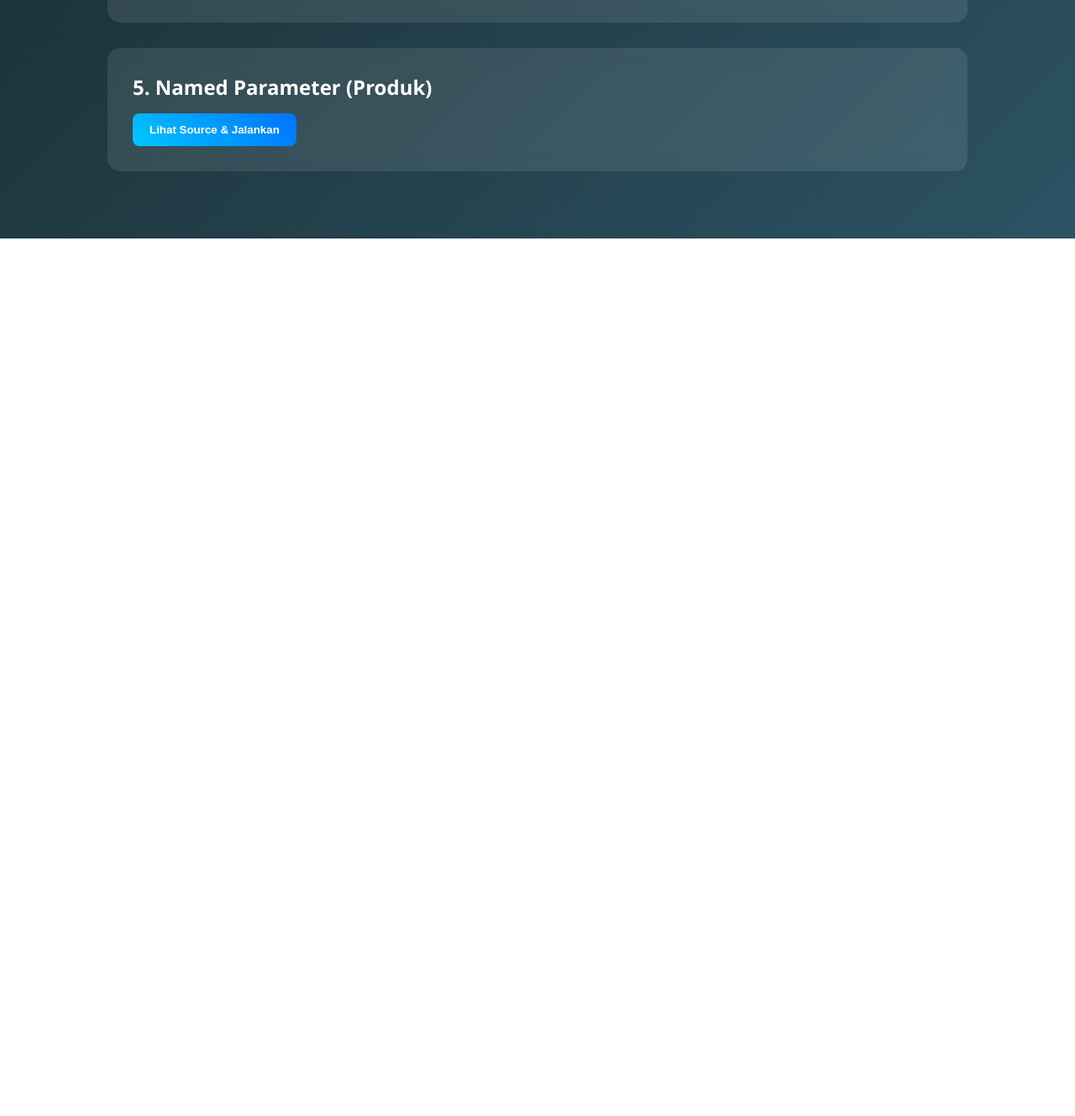
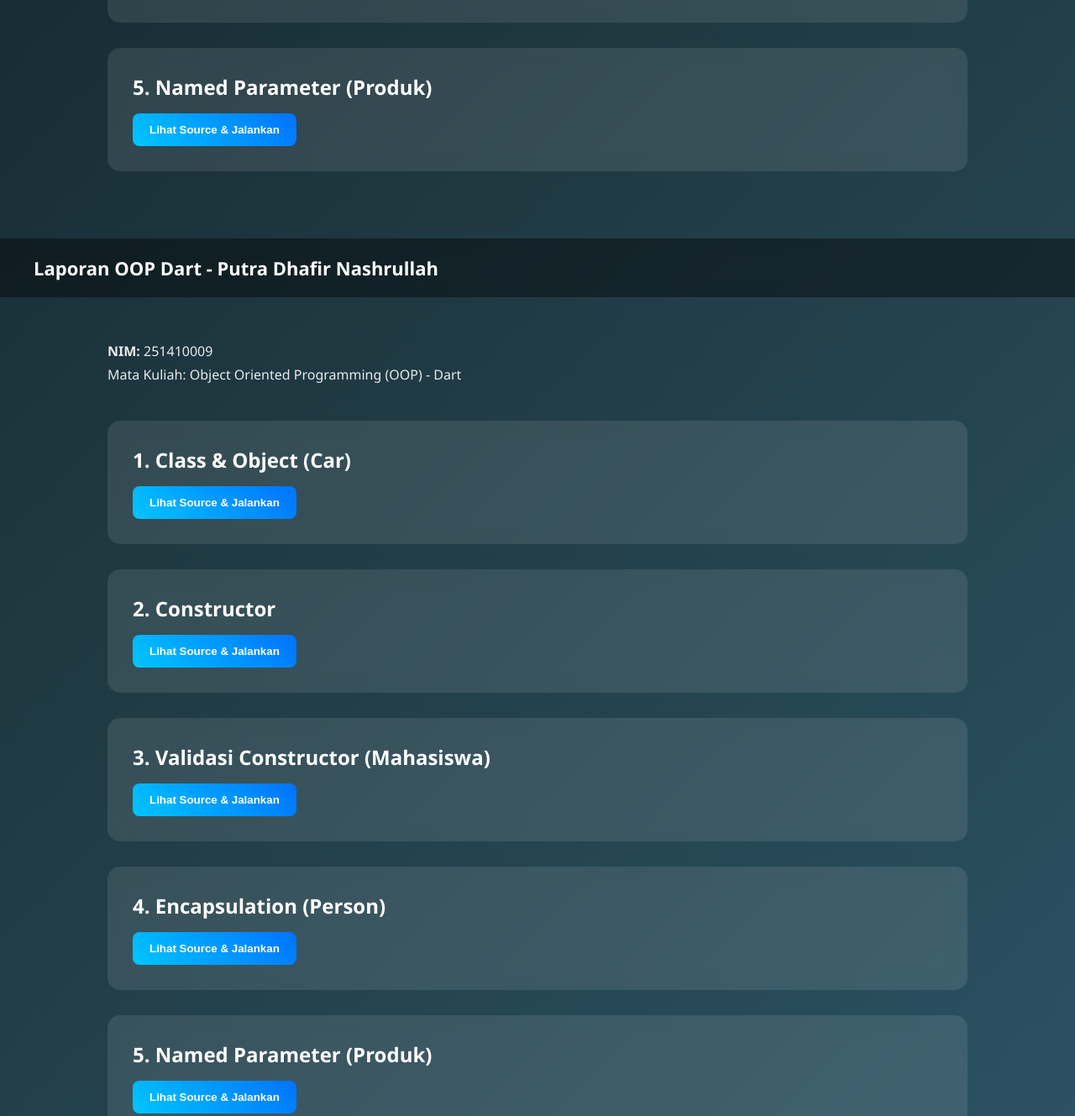
Before and after one commit to putradhafir/PUTRADHAFIRNASHRULLAH, a plain HTML site: page index.html in a window 1280 px wide. Shown: the part 869-2198 px from the top of the page at 84% size. Before the commit the page ends 1153 px from the top, so only its background shows below. Drawn offline with Linux system fonts and the light colour scheme.

Commit message:
Update NIM and add styling to index.html

```diff
--- a/index.html
+++ b/index.html
@@ -115,7 +115,7 @@ button:hover{
 <div class="container">
 
 <div class="profile">
-<b>NIM:</b> 251410024 <br>
+<b>NIM:</b> 251410009 <br>
 Mata Kuliah: Object Oriented Programming (OOP) - Dart
 </div>
 
@@ -168,3 +168,183 @@ function closeModal(){
 
 </body>
 </html>
+
+<!DOCTYPE html>
+<html lang="id">
+<head>
+<meta charset="UTF-8">
+<meta name="viewport" content="width=device-width, initial-scale=1.0">
+<title>Laporan OOP Dart - Putra Dhafir</title>
+
+<style>
+*{
+  margin:0;
+  padding:0;
+  box-sizing:border-box;
+}
+
+body{
+  font-family: 'Segoe UI', sans-serif;
+  background: linear-gradient(135deg,#0f2027,#203a43,#2c5364);
+  color:white;
+}
+
+/* NAVBAR */
+nav{
+  padding:20px 40px;
+  background:rgba(0,0,0,0.4);
+  backdrop-filter: blur(10px);
+  position:sticky;
+  top:0;
+}
+
+nav h1{
+  font-size:22px;
+}
+
+/* CONTAINER */
+.container{
+  padding:50px 10%;
+}
+
+.profile{
+  margin-bottom:40px;
+  line-height:1.8;
+  opacity:0.9;
+}
+
+/* CARD */
+.card{
+  background:rgba(255,255,255,0.1);
+  padding:30px;
+  border-radius:15px;
+  margin-bottom:30px;
+  backdrop-filter: blur(10px);
+  transition:0.3s;
+}
+
+.card:hover{
+  transform:translateY(-5px);
+  box-shadow:0 10px 25px rgba(0,0,0,0.4);
+}
+
+button{
+  margin-top:15px;
+  padding:12px 20px;
+  border:none;
+  border-radius:8px;
+  background:linear-gradient(45deg,#00c6ff,#0072ff);
+  color:white;
+  cursor:pointer;
+  font-weight:bold;
+}
+
+button:hover{
+  opacity:0.8;
+}
+
+/* MODAL */
+.modal{
+  display:none;
+  position:fixed;
+  top:0;
+  left:0;
+  width:100%;
+  height:100%;
+  background:rgba(0,0,0,0.9);
+  z-index:999;
+}
+
+.modal-content{
+  position:absolute;
+  top:50%;
+  left:50%;
+  transform:translate(-50%,-50%);
+  width:95%;
+  max-width:1200px;
+  height:85%;
+  background:white;
+  border-radius:15px;
+  overflow:hidden;
+}
+
+.modal iframe{
+  width:100%;
+  height:100%;
+  border:none;
+}
+</style>
+</head>
+
+<body>
+
+<nav>
+  <h1>Laporan OOP Dart - Putra Dhafir Nashrullah</h1>
+</nav>
+
+<div class="container">
+
+<div class="profile">
+<b>NIM:</b> 251410009 <br>
+Mata Kuliah: Object Oriented Programming (OOP) - Dart
+</div>
+
+<div class="card">
+<h2>1. Class & Object (Car)</h2>
+<button onclick="openModal('ISI_ID_1')">
+Lihat Source & Jalankan
+</button>
+</div>
+
+<div class="card">
+<h2>2. Constructor</h2>
+<button onclick="openModal('ISI_ID_2')">
+Lihat Source & Jalankan
+</button>
+</div>
+
+<div class="card">
+<h2>3. Validasi Constructor (Mahasiswa)</h2>
+<button onclick="openModal('ISI_ID_3')">
+Lihat Source & Jalankan
+</button>
+</div>
+
+<div class="card">
+<h2>4. Encapsulation (Person)</h2>
+<button onclick="openModal('ISI_ID_4')">
+Lihat Source & Jalankan
+</button>
+</div>
+
+<div class="card">
+<h2>5. Named Parameter (Produk)</h2>
+<button onclick="openModal('ISI_ID_5')">
+Lihat Source & Jalankan
+</button>
+</div>
+
+</div>
+
+<!-- MODAL -->
+<div class="modal" id="modal" onclick="closeModal()">
+  <div class="modal-content" onclick="event.stopPropagation()">
+    <iframe id="dartFrame"></iframe>
+  </div>
+</div>
+
+<script>
+function openModal(dartId){
+  document.getElementById("modal").style.display="block";
+  document.getElementById("dartFrame").src =
+  "https://dartpad.dev/embed-dart.html?id=" + dartId;
+}
+
+function closeModal(){
+  document.getElementById("modal").style.display="none";
+  document.getElementById("dartFrame").src="";
+}
+</script>
+
+</body>
+</html>
```
